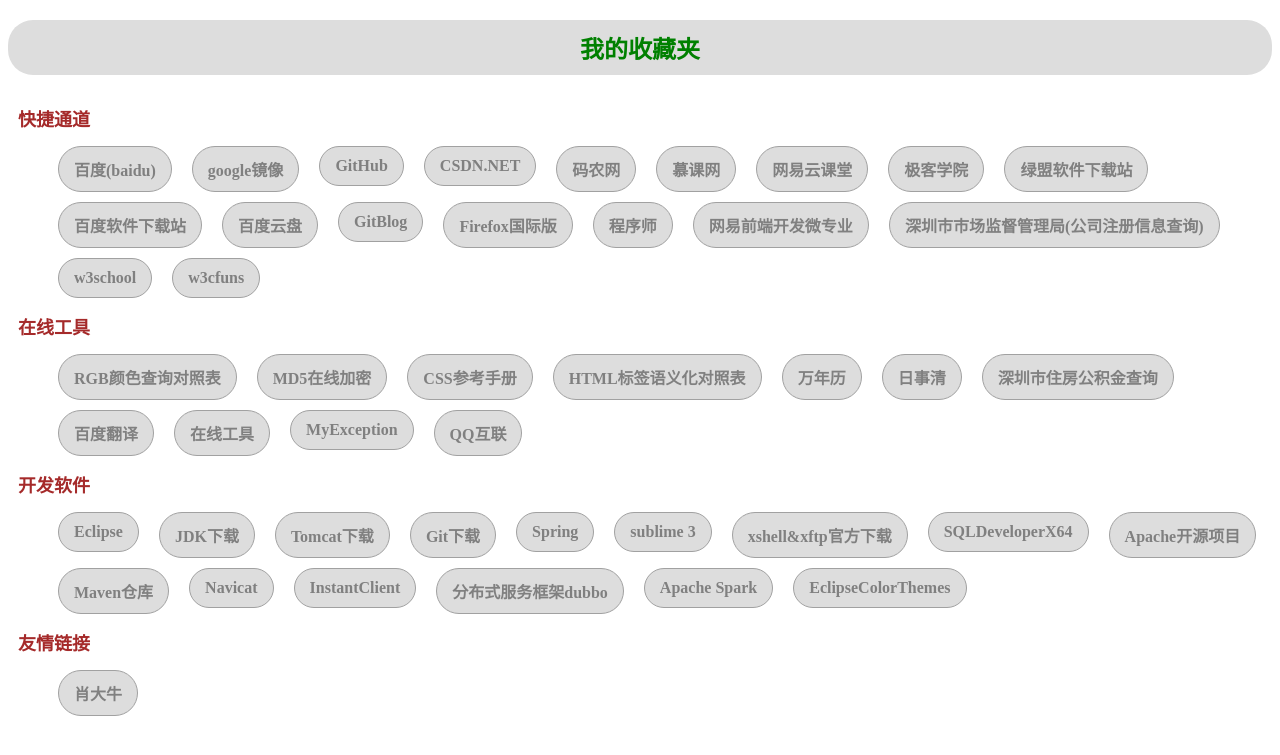
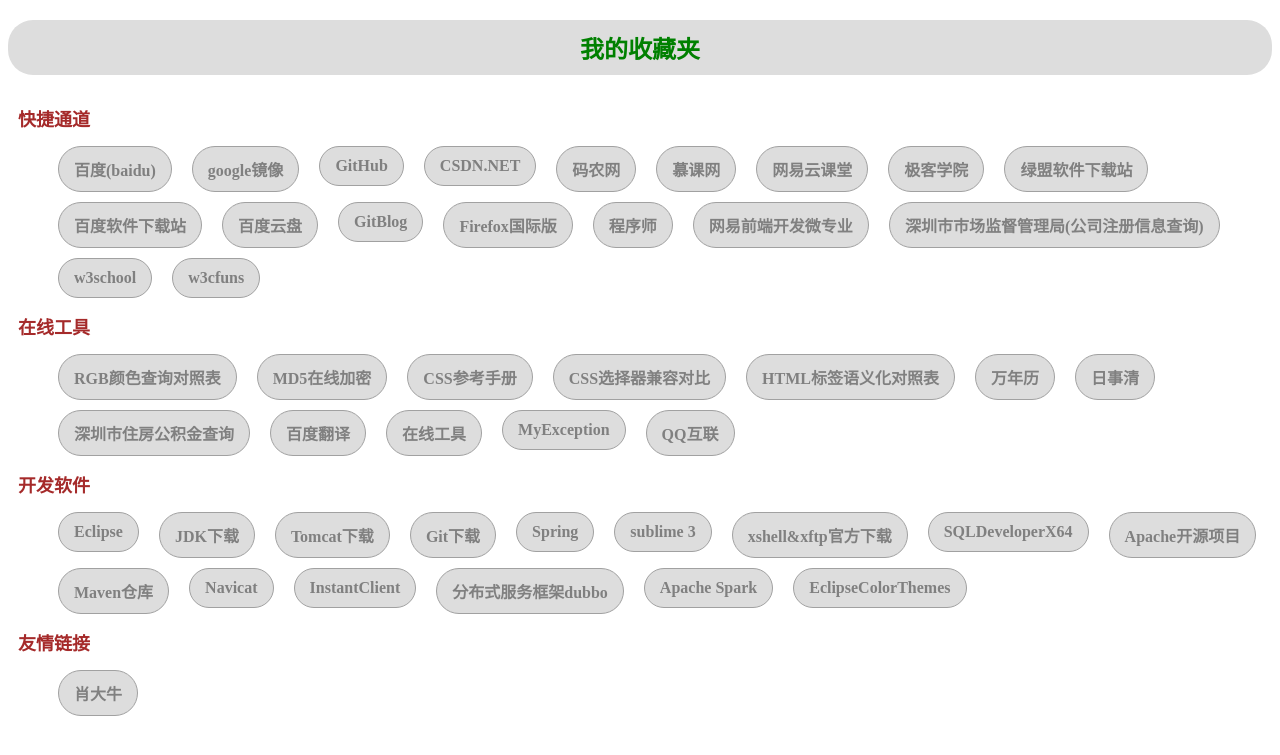
Before and after one commit to daniel163/daniel163.github.io, a Jekyll site: the page myscj.html, which Jekyll copies as it is, in a window 1280 px wide. Shown: the top 755 px of the page. Built offline with Jekyll 4.4.1, drawn with Linux system fonts in a browser that asks for light colours; Markdown is read by kramdown in place of the engine named in the settings.

Commit message:
更新收藏夹

```diff
--- a/myscj.html
+++ b/myscj.html
@@ -72,6 +72,7 @@
                 <a href="http://www.114la.com/other/rgb.htm" target="_blank">RGB颜色查询对照表</a>
                 <a href="http://md5jiami.51240.com/" target="_blank">MD5在线加密</a>
                 <a href="http://css.doyoe.com/" target="_blank">CSS参考手册</a>
+                <a href="http://www.quirksmode.org/css/selectors/" target="_blank">CSS选择器兼容对比</a>
                 <a href="http://www.cnblogs.com/PeunZhang/archive/2012/03/08/2385592.html" target="_blank">HTML标签语义化对照表</a>
                 <a href="http://www.baidu.com/baidu?wd=%CD%F2%C4%EA%C0%FA&amp;tn=monline_4_dg" target="_blank">万年历</a>
                 <a href="http://www.rishiqing.com/" target="_blank">日事清</a>
```
